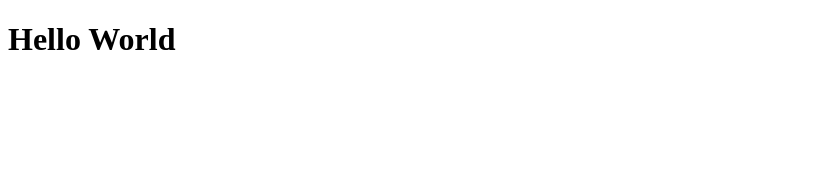
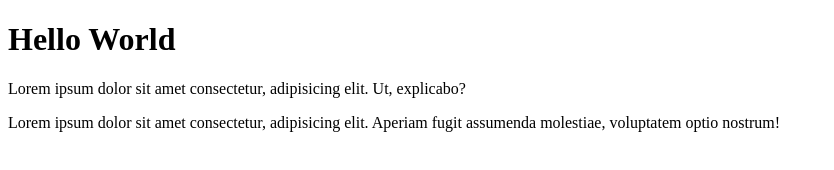
Before and after one commit to ridhwancahyadi/modul6-215410028, a plain HTML site: page index.html in a window 1280 px wide. Shown: the whole page, without its empty margins (0-834 px from the left). Drawn offline with Linux system fonts and the light colour scheme.

Commit message:
memodifikasi file index.html

```diff
--- a/index.html
+++ b/index.html
@@ -8,5 +8,12 @@
   </head>
   <body>
     <h1>Hello World</h1>
+    <p>
+      Lorem ipsum dolor sit amet consectetur, adipisicing elit. Ut, explicabo?
+    </p>
+    <p>
+      Lorem ipsum dolor sit amet consectetur, adipisicing elit. Aperiam fugit
+      assumenda molestiae, voluptatem optio nostrum!
+    </p>
   </body>
 </html>
```
